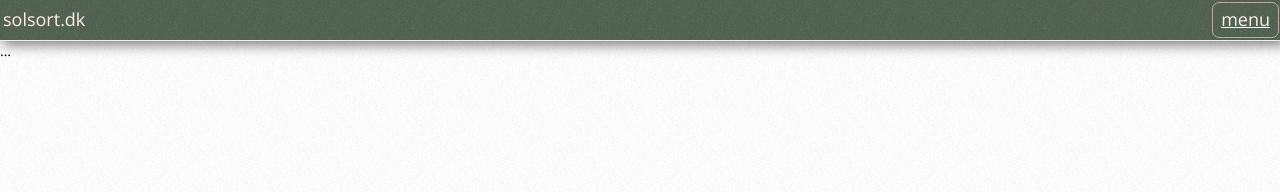
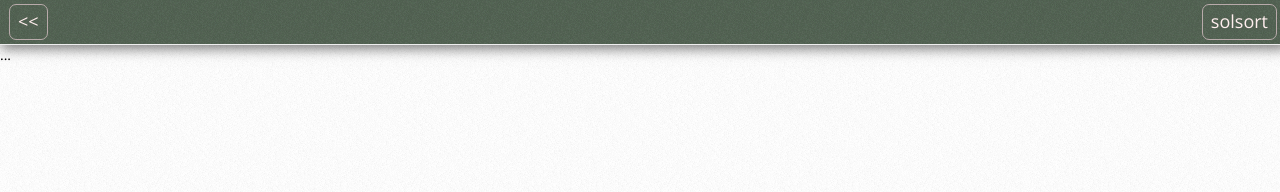
Before and after one commit to rasmuserik/rasmuserik.github.com, a Jekyll site: the page built from test.html, in a window 1280 px wide. Shown: the top 192 px of the page. Built offline with Jekyll 4.4.1, drawn with Linux system fonts in a browser that asks for light colours; nearby versions of some CDN libraries.

Commit message:
back-button

```diff
--- a/_includes/menu.html
+++ b/_includes/menu.html
@@ -1,6 +1,7 @@
 <div class="topbar">
-    <span class="left">solsort.dk</span>
-    <a class="right" href="/menu">menu</a>
+    <!--span class="left">solsort.dk</span-->
+    <a class="right" href="/menu">solsort</a>
+    <a class="left" href="javascript:history.go(-1)">&lt;&lt;</a>
     <span class="title">{{ page.title }}</title>
 </div>
 <div class="topbarskip"></div>
--- a/static/style.css
+++ b/static/style.css
@@ -26,11 +26,12 @@ a {
   text-align: center;
   position: absolute;
   top: 0;
-  left: -1px;
-  padding: 10px 0px 2px 2px;
+  left: -3px;
+  padding: 12px 0px 4px 6px;
   margin: 0px 0px 0px 0px;
 }
 .topbar a {
+  text-decoration: none;
   border-color: #b8aaaa;
   border-radius: 7px;
   color: #ffeeee;
@@ -40,11 +41,11 @@ a {
 }
 .topbar .left {
   float: left;
-  margin-right: 2px;
-  margin-left: 2px;
+  margin-right: 6px;
+  margin-left: 6px;
 }
 .topbar .right {
   float: right;
-  margin-right: 2px;
-  margin-left: 2px;
+  margin-right: 6px;
+  margin-left: 6px;
 }
--- a/static/style.less
+++ b/static/style.less
@@ -16,7 +16,7 @@ a {
         margin: .2em;
 }
 
-@topbar-margin: 1px;
+@topbar-margin: 3px;
 @topbar-button: 8px;
 .topbar {
     font-size: 18px;
@@ -38,6 +38,7 @@ a {
     margin: 0px 0px 0px 0px;
 
     a {
+        text-decoration: none;
         border-color: #b8aaaa;
         border-radius: 7px;
         color: #ffeeee;
```
